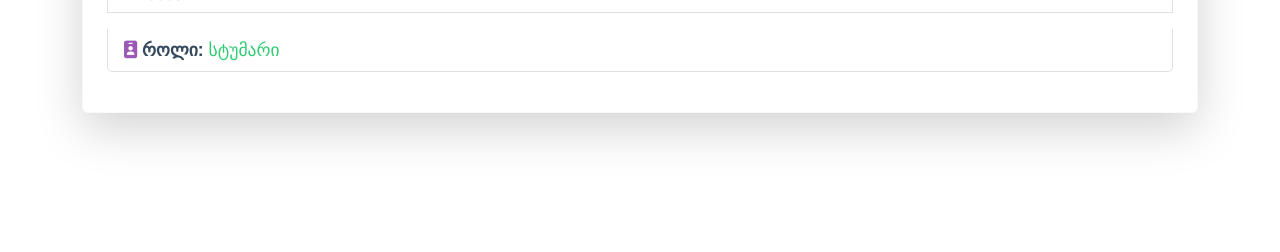
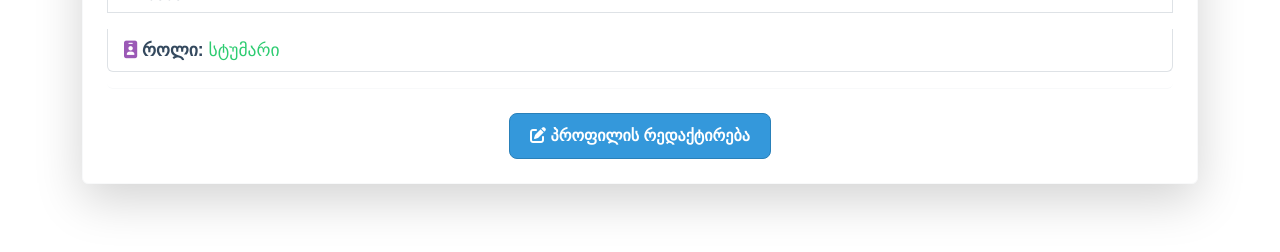
Before and after one commit to SANDRICKSON/shotaa, a Flask app: page /profile in a window 1280 px wide. Shown: the part 493-745 px from the top of the page. Run offline with Flask 3, Linux system fonts and the light colour scheme; the visitor is signed in with stand-in values (Sample User, id 1); some web fonts are replaced.

Commit message:
Update profile.html

```diff
--- a/templates/profile.html
+++ b/templates/profile.html
@@ -34,14 +34,31 @@
                     {% endif %}
                 </p>
             </div>
+            <div class="text-center mt-4">
+                <a href="{{ url_for('settings') }}" class="btn btn-primary">
+                    <i class="fas fa-edit"></i> პროფილის რედაქტირება
+                </a>
+            </div>
         </div>
     </div>
     <style>
-        .list-group-item{
+        .list-group-item {
             font-family: "BPG Classic Medium", sans-serif;
         }
-        .good{
+        .good {
             font-family: "BPG Classic Medium", sans-serif;
+        }
+        .btn-primary {
+            font-family: "BPG Classic Medium", sans-serif;
+            background-color: #3498db;
+            border-color: #2980b9;
+            font-size: 1rem;
+            font-weight: 600;
+            padding: 10px 20px;
+            border-radius: 8px;
+        }
+        .btn-primary:hover {
+            background-color: #2980b9;
         }
     </style>
 {% endblock %}
```
